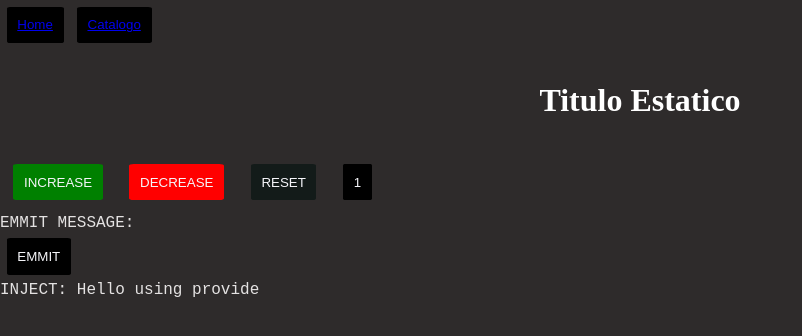
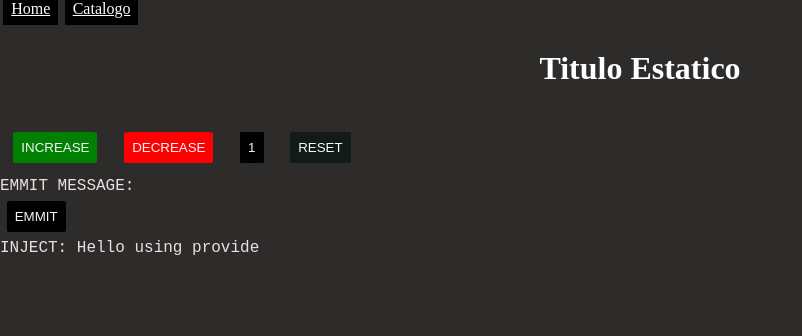
Before and after one commit to marlondt-dev/Ejerecicios-alebat, a Vue app in the folder proyect2/project2/: page / in a window 1280 px wide. Both pictures are taken after a click on the button "INCREASE". Shown: the top 336 px of the page, without its empty margins (0-802 px from the left). Built offline with nearby package versions, Linux system fonts and the light colour scheme.

Commit message:
exercise 12

```diff
--- a/proyect2/project2/src/components/ChildComponent.vue
+++ b/proyect2/project2/src/components/ChildComponent.vue
@@ -1,6 +1,6 @@
 <script setup lang="ts">
 import { defineEmits, inject } from 'vue'
-
+import TheButton from './TheButton.vue'
 
 const emit = defineEmits(['greeting'])
 const newMessage = inject('message')
@@ -10,10 +10,8 @@ function clicking() {
 }
 </script>
 <template>
-  <button @click="clicking">EMMIT</button>
-  <p>
-    INJECT: {{ newMessage }}
-  </p>
+  <TheButton :text="'EMMIT'" @click="clicking"></TheButton>
+  <p>INJECT: {{ newMessage }}</p>
 </template>
 
 <style lang="scss" scoped></style>
--- a/proyect2/project2/src/components/ParentComponent.vue
+++ b/proyect2/project2/src/components/ParentComponent.vue
@@ -6,7 +6,7 @@ const message = ref('')
 const provideMessae = ref('Hello using provide')
 provide('message', provideMessae)
 
-const changeMessage = (msg) => {
+const changeMessage = (msg = '') => {
   message.value = msg
 }
 </script>
@@ -14,7 +14,6 @@ const changeMessage = (msg) => {
   <div>
     <p>EMMIT MESSAGE: {{ message }}</p>
     <ChildComponent @greeting="changeMessage" />
-
   </div>
 </template>
 
--- a/proyect2/project2/src/components/TheButton.vue
+++ b/proyect2/project2/src/components/TheButton.vue
@@ -1,4 +1,16 @@
-<script setup lang="ts"></script>
+<script setup lang="ts">
+defineProps<{
+  text: string | number
+}>()
+</script>
+
 <template>
-  <button><slot></slot></button>
+  <button class="main-button">{{ text }}</button>
 </template>
+
+<style lang="scss" scoped>
+.main-button {
+  background-color: black;
+  padding: 0.6em;
+}
+</style>
--- a/proyect2/project2/src/components/TheCounter.vue
+++ b/proyect2/project2/src/components/TheCounter.vue
@@ -1,8 +1,9 @@
 <script setup lang="ts">
-import { ref } from 'vue'
-import {useCounter} from '@/composables/useCounter'
+import { useCounter } from '@/composables/useCounter'
+import TheButton from '@/components/TheButton.vue'
 
-const {counter, increase, decrease, reset} = useCounter(0)
+const { counter, increase, decrease, reset } = useCounter(0)
+
 // const counter = ref(0)
 
 // const increase = () => counter.value++
@@ -10,10 +11,24 @@ const {counter, increase, decrease, reset} = useCounter(0)
 </script>
 
 <template>
-  <button v-if="counter < 10" @click="increase" class="button button--increase">INCREASE</button>
-  <button v-if="counter > 0" @click="decrease" class="button button--decrease">DECREASE</button>
-  <button @click="reset" class="button button--reset">RESET</button>
-  <button class="button button--result">{{ counter }}</button>
+  <TheButton
+    :text="'INCREASE'"
+    v-if="counter < 10"
+    @click="increase"
+    class="button button--increase"
+  ></TheButton>
+
+  <TheButton :text="'DECREASE'" v-if="counter > 0" @click="decrease" class="button button--decrease"
+    >DECREASE</TheButton
+  >
+  <TheButton
+    :text="counter"
+    class="button button--result"
+    :class="{ 'button--colored': counter === 10 }"
+  >
+  </TheButton>
+
+  <TheButton :text="'RESET'" @click="reset" class="button button--reset"></TheButton>
 </template>
 
 <style scoped lang="scss">
@@ -28,12 +43,16 @@ const {counter, increase, decrease, reset} = useCounter(0)
     background-color: red;
   }
 
-  &--reset{
+  &--reset {
     background-color: rgb(19, 27, 25);
   }
 
   &--result {
     background-color: rgb(0, 0, 0);
   }
+
+  &--colored {
+    background-color: green;
+  }
 }
 </style>
--- a/proyect2/project2/src/composables/useCounter.ts
+++ b/proyect2/project2/src/composables/useCounter.ts
@@ -1,18 +1,16 @@
-import {ref} from 'vue'
+import { ref } from 'vue'
 
-export function useCounter(initialValue=0){
+export function useCounter(initialValue = 0) {
+  const counter = ref(initialValue)
 
-const counter = ref(initialValue)
+  const increase = () => counter.value++
+  const decrease = () => counter.value--
+  const reset = () => (counter.value = initialValue)
 
-const increase = () => counter.value++
-const decrease = () => counter.value--
-const reset = () => counter.value = initialValue
-
-
-return{
+  return {
     counter,
     increase,
     decrease,
-    reset
+    reset,
+  }
 }
-}
--- a/proyect2/project2/src/views/CatalogoPage.vue
+++ b/proyect2/project2/src/views/CatalogoPage.vue
@@ -29,7 +29,7 @@ import TheTitle from '@/components/TheTitle.vue'
 
 .card {
   background-color: black;
-  border: dotted 0.1em white;
+  border: solid 0.1em white;
   padding: 1em;
   width: 10em;
   border-radius: 5%;
@@ -39,4 +39,5 @@ import TheTitle from '@/components/TheTitle.vue'
 .card-container {
   display: flex;
   justify-content: space-between;
-}</style>
+}
+</style>
--- a/proyect2/project2/src/views/HomePage.vue
+++ b/proyect2/project2/src/views/HomePage.vue
@@ -7,8 +7,8 @@ import ParentComponent from '@/components/ParentComponent.vue'
 
 <template>
   <nav>
-    <button><RouterLink to="/">Home</RouterLink></button>
-    <button><RouterLink to="/catalogo">Catalogo</RouterLink></button>
+    <RouterLink class="button" to="/">Home</RouterLink>
+    <RouterLink class="button" to="/catalogo">Catalogo</RouterLink>
   </nav>
 
   <TheTitle>Titulo Estatico</TheTitle>
@@ -18,4 +18,11 @@ import ParentComponent from '@/components/ParentComponent.vue'
   <RouterView />
 </template>
 
-<style scoped lang="scss"></style>
+<style scoped lang="scss">
+.button {
+  color: white;
+  background-color: black;
+  padding: 0.5em;
+  margin: 0.2em;
+}
+</style>
```
